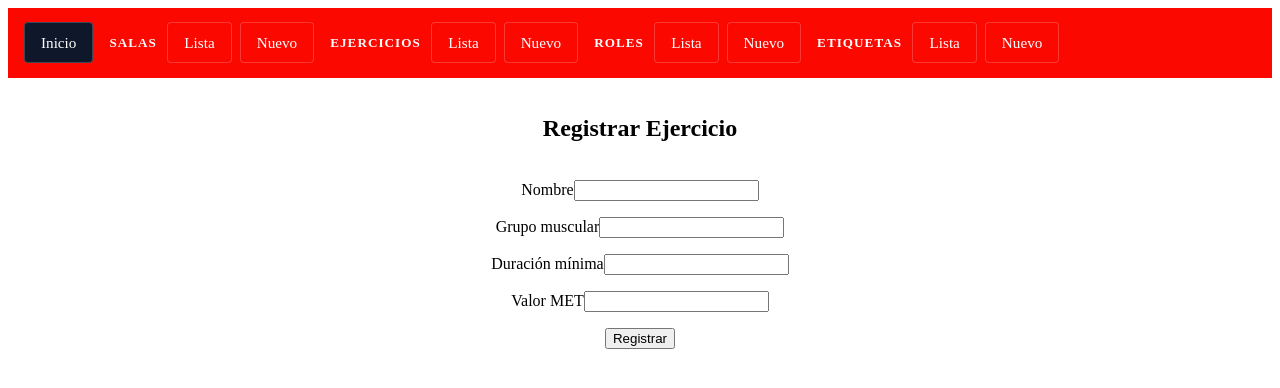
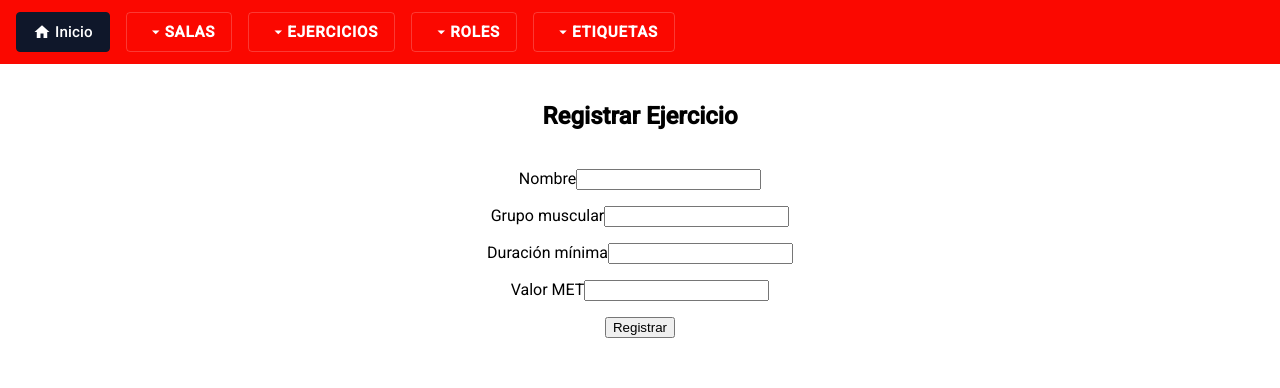
Before and after one commit to Jose192111/ArquiWeb_Grupo1_Front, an Angular app: page /ejercicios/nuevo in a window 1280 px wide. Shown: the top 388 px of the page. Built offline with nearby package versions, Linux system fonts and the light colour scheme.

Commit message:
Modificacion de Menu con Angular Material

```diff
--- a/angular.json
+++ b/angular.json
@@ -52,6 +52,7 @@
               }
             ],
             "styles": [
+              "@angular/material/prebuilt-themes/azure-blue.css",
               "src/styles.css"
             ],
             "scripts": []
@@ -110,6 +111,7 @@
               }
             ],
             "styles": [
+              "@angular/material/prebuilt-themes/azure-blue.css",
               "src/styles.css"
             ],
             "scripts": []
--- a/package.json
+++ b/package.json
@@ -10,10 +10,12 @@
   },
   "private": true,
   "dependencies": {
+    "@angular/cdk": "^19.2.19",
     "@angular/common": "^19.2.0",
     "@angular/compiler": "^19.2.0",
     "@angular/core": "^19.2.0",
     "@angular/forms": "^19.2.0",
+    "@angular/material": "^19.2.19",
     "@angular/platform-browser": "^19.2.0",
     "@angular/platform-browser-dynamic": "^19.2.0",
     "@angular/router": "^19.2.0",
--- a/src/app/components/menucomponent/menucomponent.css
+++ b/src/app/components/menucomponent/menucomponent.css
@@ -1,54 +1,81 @@
+.container {
+  padding: 0;
+}
+
+/* --- Barra Principal --- */
 .custom-toolbar {
   background-color: #fb0800;
   display: flex;
   align-items: center;
   gap: 1rem;
-  padding: 0.9rem 1rem;
+  padding: 0 1rem;
   flex-wrap: wrap;
+  height: auto; /* Permite que la barra crezca si la pantalla es pequeña */
+  min-height: 64px;
 }
 
-.menu-group {
-  display: flex;
-  align-items: center;
-  gap: 0.5rem;
-  flex-wrap: wrap;
-}
-
-.menu-title {
-  color: #ffffff;
-  font-size: 0.82rem;
-  font-weight: 700;
-  text-transform: uppercase;
-  letter-spacing: 0.08em;
-  margin-right: 0.15rem;
-}
-
+/* --- Estilo base de los botones --- */
 .menu-button {
-  background-color: #fb0800;
-  border: 1px solid rgba(255, 255, 255, 0.2);
+  border: 1px solid rgba(255, 255, 255, 0.2) !important;
   border-radius: 4px;
-  color: #ffffff;
-  text-decoration: none;
+  color: #ffffff !important;
   font-size: 0.95rem;
   margin: 0;
-  padding: 0.65rem 1rem;
+  padding: 0 1rem;
   display: flex;
   align-items: center;
   justify-content: center;
-  gap: 6px;
   cursor: pointer;
-  transition: background-color 0.2s ease;
+  transition: background-color 0.2s ease, color 0.2s ease;
 }
 
+/* --- Botón Inicio Específico --- */
 .home-link {
-  background-color: #0f172a;
+  background-color: #0f172a !important;
+  border-color: #0f172a !important;
 }
 
-.menu-button:hover {
-  background-color: rgb(106, 235, 157);
-  color: #0f172a;
+/* --- Títulos de los desplegables --- */
+.menu-title {
+  background-color: transparent;
+  font-weight: 700;
+  text-transform: uppercase;
+  letter-spacing: 0.05em;
 }
 
-.container {
-  padding: 0;
+/* --- Efecto Hover (El verde menta de tu diseño) --- */
+.menu-button:hover {
+  background-color: rgb(106, 235, 157) !important;
+  color: #0f172a !important;
+  border-color: transparent !important;
 }
+
+/* Ajuste de los iconos dentro de los botones de la barra */
+.menu-button mat-icon {
+  margin-right: 4px;
+  margin-left: 0;
+}
+
+.menu-title mat-icon {
+  margin-right: 0;
+  margin-left: 4px; /* Icono de flecha hacia abajo a la derecha */
+}
+
+
+/* --- Estilos del Menú Desplegable (Material) --- */
+::ng-deep .mat-mdc-menu-panel {
+  background-color: #ffffff !important;
+  border-radius: 8px !important;
+  border: 1px solid rgba(0, 0, 0, 0.1);
+}
+
+::ng-deep .mat-mdc-menu-item {
+  font-size: 0.9rem !important;
+  font-weight: 500 !important;
+  color: #0f172a !important;
+}
+
+/* Hover de los items del menú desplegable */
+::ng-deep .mat-mdc-menu-item:hover {
+  background-color: rgba(106, 235, 157, 0.4) !important;
+}
--- a/src/app/components/menucomponent/menucomponent.html
+++ b/src/app/components/menucomponent/menucomponent.html
@@ -1,29 +1,41 @@
 <div class="container">
-    <nav class="custom-toolbar">
-        <a class="menu-button home-link" routerLink="/">Inicio</a>
+    <mat-toolbar class="custom-toolbar">
 
-        <div class="menu-group">
-            <span class="menu-title">Salas</span>
-            <a class="menu-button" routerLink="/salas/listas">Lista</a>
-            <a class="menu-button" routerLink="/salas/nuevo">Nuevo</a>
-        </div>
+        <button mat-button class="menu-button home-link" routerLink="/">
+            <mat-icon>home</mat-icon>Inicio
+        </button>
 
-        <div class="menu-group">
-            <span class="menu-title">Ejercicios</span>
-            <a class="menu-button" routerLink="/ejercicios/listas">Lista</a>
-            <a class="menu-button" routerLink="/ejercicios/nuevo">Nuevo</a>
-        </div>
+        <button mat-button class="menu-button menu-title" [matMenuTriggerFor]="menuSalas">
+            SALAS <mat-icon>arrow_drop_down</mat-icon>
+        </button>
+        <mat-menu #menuSalas="matMenu">
+            <button mat-menu-item routerLink="/salas/listas"><mat-icon>list</mat-icon>Lista</button>
+            <button mat-menu-item routerLink="/salas/nuevo"><mat-icon>add</mat-icon>Nuevo</button>
+        </mat-menu>
 
-        <div class="menu-group">
-            <span class="menu-title">Roles</span>
-            <a class="menu-button" routerLink="/roles/listas">Lista</a>
-            <a class="menu-button" routerLink="/roles/nuevo">Nuevo</a>
-        </div>
+        <button mat-button class="menu-button menu-title" [matMenuTriggerFor]="menuEjercicios">
+            EJERCICIOS <mat-icon>arrow_drop_down</mat-icon>
+        </button>
+        <mat-menu #menuEjercicios="matMenu">
+            <button mat-menu-item routerLink="/ejercicios/listas"><mat-icon>list</mat-icon>Lista</button>
+            <button mat-menu-item routerLink="/ejercicios/nuevo"><mat-icon>add</mat-icon>Nuevo</button>
+        </mat-menu>
 
-        <div class="menu-group">
-            <span class="menu-title">Etiquetas</span>
-            <a class="menu-button" routerLink="/etiquetas/listas">Lista</a>
-            <a class="menu-button" routerLink="/etiquetas/nuevo">Nuevo</a>
-        </div>
-    </nav>
+        <button mat-button class="menu-button menu-title" [matMenuTriggerFor]="menuRoles">
+            ROLES <mat-icon>arrow_drop_down</mat-icon>
+        </button>
+        <mat-menu #menuRoles="matMenu">
+            <button mat-menu-item routerLink="/roles/listas"><mat-icon>list</mat-icon>Lista</button>
+            <button mat-menu-item routerLink="/roles/nuevo"><mat-icon>add</mat-icon>Nuevo</button>
+        </mat-menu>
+
+        <button mat-button class="menu-button menu-title" [matMenuTriggerFor]="menuEtiquetas">
+            ETIQUETAS <mat-icon>arrow_drop_down</mat-icon>
+        </button>
+        <mat-menu #menuEtiquetas="matMenu">
+            <button mat-menu-item routerLink="/etiquetas/listas"><mat-icon>list</mat-icon>Lista</button>
+            <button mat-menu-item routerLink="/etiquetas/nuevo"><mat-icon>add</mat-icon>Nuevo</button>
+        </mat-menu>
+
+    </mat-toolbar>
 </div>
--- a/src/index.html
+++ b/src/index.html
@@ -6,8 +6,10 @@
   <base href="/">
   <meta name="viewport" content="width=device-width, initial-scale=1">
   <link rel="icon" type="image/x-icon" href="favicon.ico">
+  <link href="https://fonts.googleapis.com/css2?family=Roboto:wght@300;400;500&display=swap" rel="stylesheet">
+  <link href="https://fonts.googleapis.com/icon?family=Material+Icons" rel="stylesheet">
 </head>
-<body>
+<body class="mat-typography">
   <app-root></app-root>
 </body>
 </html>
--- a/src/styles.css
+++ b/src/styles.css
@@ -1 +1,4 @@
 /* You can add global styles to this file, and also import other style files */
+
+html, body { height: 100%; }
+body { margin: 0; font-family: Roboto, "Helvetica Neue", sans-serif; }
```
Also changed, not shown: src/app/components/menucomponent/menucomponent.ts (+12 -4 lines), 1 other file (tests, documents, lock files or other folders).
